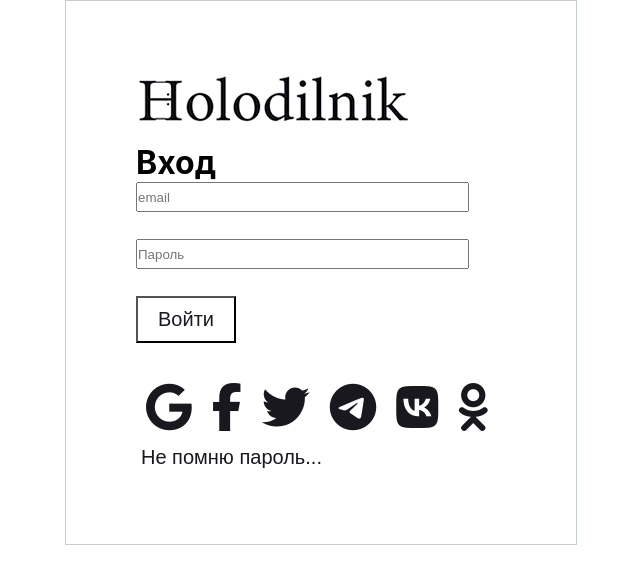
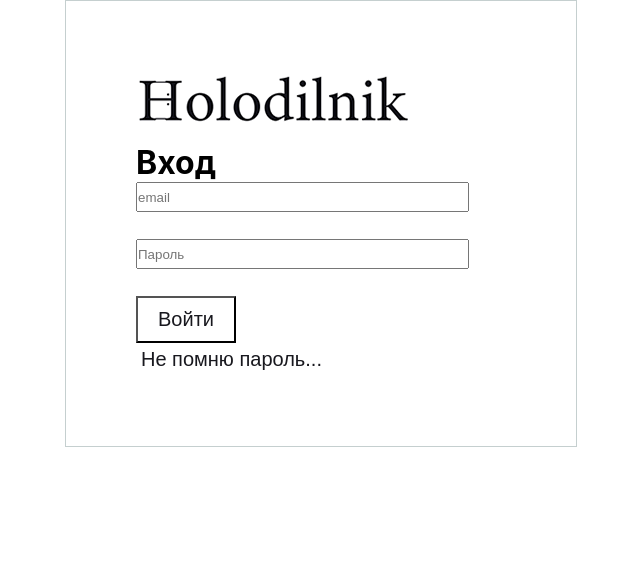
Before and after one commit to PrilipchenkoMaria/holodilnik, a React (Create React App) app: page /sign-in in a window 1280 px wide. Shown: the top 584 px of the page, without its empty margins (319-959 px from the left). Built offline with nearby package versions, Linux system fonts and the light colour scheme.

Commit message:
refactor SignIn

```diff
--- a/src/components/SignIn.js
+++ b/src/components/SignIn.js
@@ -1,13 +1,15 @@
 import React from "react";
 import {Link} from "react-router-dom";
 import Logo from "../img/AppHeaderBg.png";
-import {SocialNetworks} from "./SocialNetworks";
 import {connect} from "react-redux";
 import {signInValidation} from "../store/actions";
 
+//todo: сброс пароля по email
+//todo: SocialNetworks
+
 export const SignIn = connect(state => ({
     isFetching: state.auth.isFetching,
-    errorMessage: state.auth.errorMessage,
+    errorMessage: state.auth.signInErrorMessage,
 }), {
     signInValidation,
 })(class extends React.Component {
@@ -62,7 +64,6 @@ export const SignIn = connect(state => ({
                 {message}
                 <input className="SignInSubmit" type="submit" value="Войти" onClick={this.handleSubmit}/>
             </form>
-            <SocialNetworks/>
             <Link to="/forgot-password" className="ForgotPasswordLink">
                 Не помню пароль...
             </Link>
```
